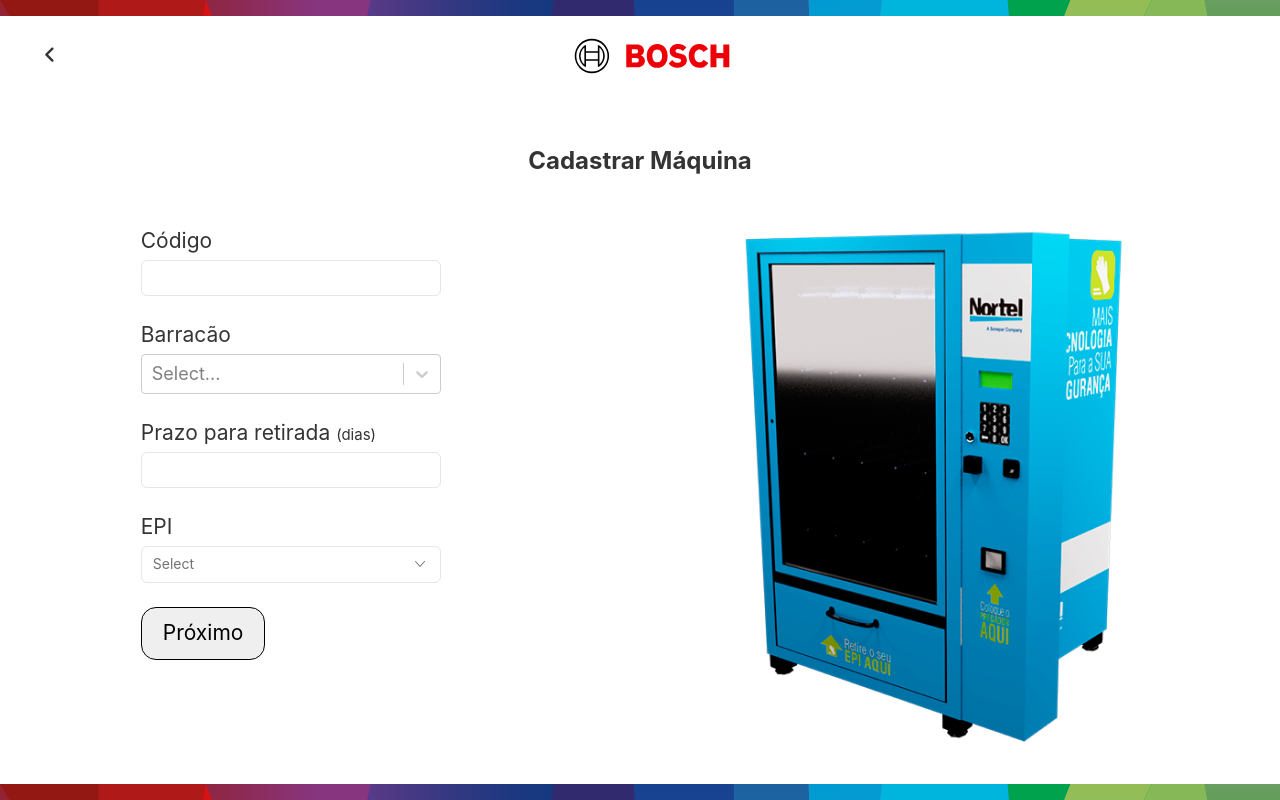
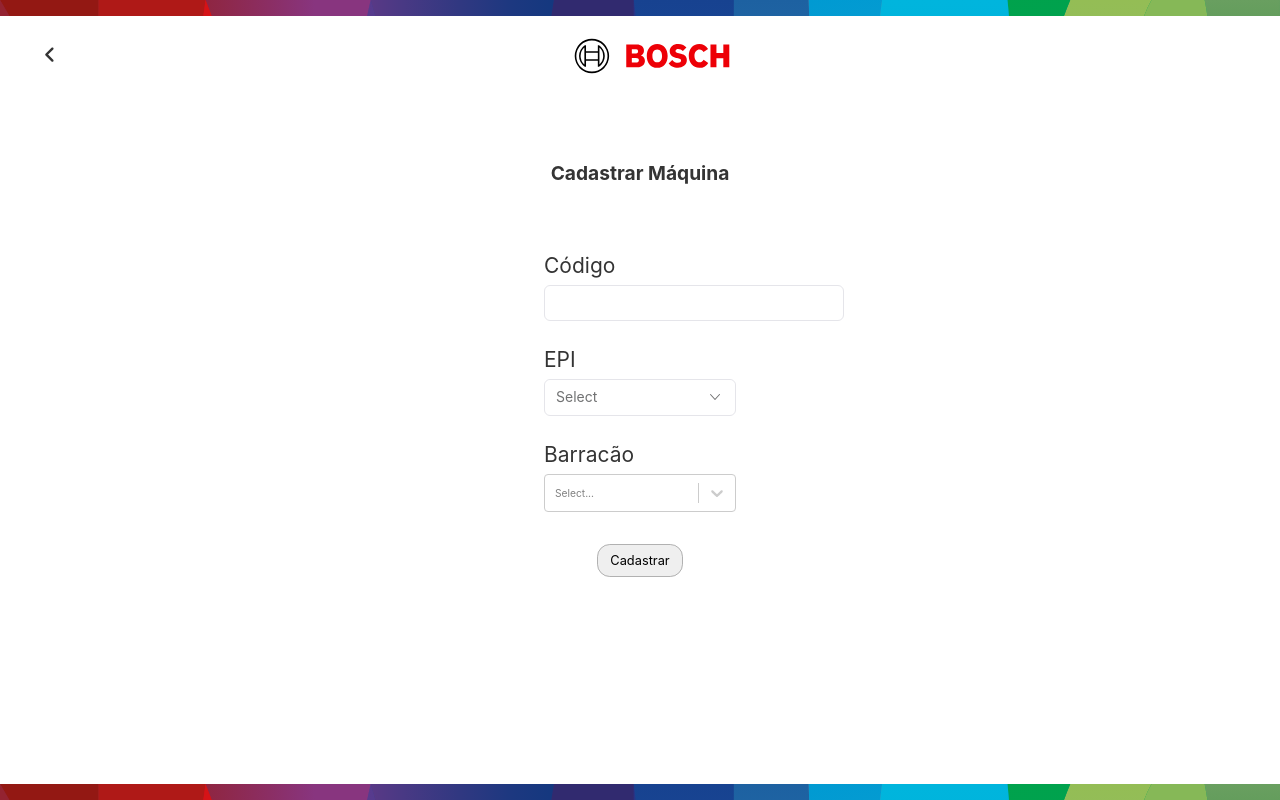
Before and after one commit to m4ite/New-EPI, a React (Create React App) app in the folder frontend/: page /NewMaquina in a window 1280 px wide. Built offline with nearby package versions, Linux system fonts and the light colour scheme.

Commit message:
new maquina with modal

```diff
--- a/frontend/src/pages/adm/ListagemMaquinas/ListagemMaquina.js
+++ b/frontend/src/pages/adm/ListagemMaquinas/ListagemMaquina.js
@@ -93,11 +93,13 @@
     return (
         <>
             <Nav />
+            <Button className={styles.new} href="NewMaquina">
+                <FontAwesomeIcon icon={faPlus} />
+                nova máquina
+            </Button>
+
             <div className={styles.rec}>
-                <Button className={styles.new} href="NewMaquina">
-                    <FontAwesomeIcon icon={faPlus} />
-                    nova máquina
-                </Button>
+
                 <CompactTable columns={COLUMNS} data={data} theme={theme} pagination={pagination} />
                 <span className={styles.pages}>
                     {" "}
--- a/frontend/src/pages/adm/ListagemMaquinas/style.module.css
+++ b/frontend/src/pages/adm/ListagemMaquinas/style.module.css
@@ -1,17 +1,21 @@
 .new{
-    font-size: 18px;
-    padding: .5em;
-    width: 15%;
+    font-size: 2vw;
+    padding: .5%;
+    width: 10%;
     justify-content: space-around;
     color: black;
-    border-radius: 15px;
-    border: 1px solid black;
-    float: right;
+    border-radius: 1vw;
+    border: 1px solid rgb(219, 219, 219);
+    position: fixed;
+    right: 3vw;
 }
 
 .rec {
     width: 50%;
     margin: 0 auto;
+    position: relative;
+    top: 50%;
+    transform: translateY(50%);
 }
 .delete{
     background-color: #F01515;
--- a/frontend/src/pages/adm/newMaquina/newMaquina.js
+++ b/frontend/src/pages/adm/newMaquina/newMaquina.js
@@ -1,14 +1,12 @@
 import styles from "./style.module.css"
-
 import { useNavigate } from "react-router-dom"
+import { useState } from 'react';
 
 import Nav from "../../../components/nav"
 import Footer from "../../../components/footer"
 
-import { Form, TagPicker } from 'rsuite'
+import { Form, TagPicker, Modal, Button, InputGroup } from 'rsuite'
 import Select from 'react-select'
-
-import newMaquina from "./newMaquina.png"
 
 function NewMaquina() {
 
@@ -24,37 +22,62 @@
         item => ({ label: item, value: item })
     );
 
+    const [open, setOpen] = useState(false);
+    const handleOpen = () => setOpen(true);
+    const handleClose = () => setOpen(false);
 
     return (
         <>
             <Nav />
-
             <p className={styles.t}>Cadastrar Máquina</p>
-            <div className={styles.all}>
-                <Form>
+            <Form className={styles.form}>
                 <Form.Group controlId="email">
                     <Form.ControlLabel>Código</Form.ControlLabel>
                     <Form.Control name="codigo" />
                 </Form.Group>
-                    <Form.Group controlId="name">
-                        <Form.ControlLabel>Barracão</Form.ControlLabel>
-                        <Select options={options1} className={styles.select}/>
-                    </Form.Group>
-                    <Form.Group controlId="email">
-                        <Form.ControlLabel>Prazo para retirada <span style={{ fontSize: "15px" }}>(dias)</span></Form.ControlLabel>
-                        <Form.Control name="prazo" type="number" />
-                    </Form.Group>
+
                 <Form.Group>
                     <Form.ControlLabel>EPI</Form.ControlLabel>
                     <TagPicker data={data} style={{ width: 300 }} />
                 </Form.Group>
-                    <button className={styles.cadastrar} onClick={() => Navigate("/NewMaquina2")}>Próximo</button>
+
+                <Form.Group controlId="name">
+                    <Form.ControlLabel>Barracão</Form.ControlLabel>
+                    <Select options={options1} className={styles.select} />
+                </Form.Group>
             </Form>
-                <img src={newMaquina}></img>
+            <div className={styles.btt}>
+                <button className={styles.cadastrar} onClick={handleOpen} >Cadastrar</button>
             </div>
 
             <Footer />
 
+
+            <Modal open={open} onClose={handleClose} >
+                <Modal.Body>
+                    <Form className={styles.forms} fluid>
+                        <p className={styles.Label}>Protetor Auricular</p>
+                        <div className={styles.line}>
+                            <span className={styles.qtd}>Qtd</span>
+                            <Form.Control name="sla" className={styles.f}/>
+                        </div>
+
+                        <p className={styles.Label}>Óculos</p>
+                        <div className={styles.line}>
+                        <span className={styles.qtd}>Qtd</span>
+                            <Form.Control name="sla2" className={styles.f}/>
+                        </div>
+                    </Form>
+                </Modal.Body>
+                <Modal.Footer>
+                    <Button onClick={handleClose} appearance="primary">
+                        Ok
+                    </Button>
+                    <Button onClick={handleClose} appearance="subtle">
+                        Cancel
+                    </Button>
+                </Modal.Footer>
+            </Modal>
         </>
     )
 }
--- a/frontend/src/pages/adm/newMaquina/style.module.css
+++ b/frontend/src/pages/adm/newMaquina/style.module.css
@@ -1,28 +1,53 @@
-.all{
-    display: flex;
-    width: 100%;
-    justify-content: space-around;
+.form {
+    width: 15%;
+    margin: 0 auto;
 }
 
+.cadastrar {
+    border: 1px solid rgb(177, 177, 177);
+    border-radius: 1vw;
+    padding-inline: 1vw;
+    padding-block: .5vw;
+    color: black;
+    text-align: center;
+    font-size: 1vw;
 
-.cadastrar{
-    border: 1px solid black;
-    border-radius: 15px;
-    padding-inline: 1em;
-    padding-block: .5em;
-    color: black;
-    align-self: center;
 }
 
 .t {
     font-weight: 700;
-    font-size: x-large;
+    font-size: 1.5vw;
     text-align: center;
-    margin-bottom: 2em;
-    margin-top: 2em;
+    margin-bottom: 5%;
+    margin-top: 5%;
 }
 
 
-.select{
-    font-size: large;
+.select {
+    font-size: .8vw;
 }
+
+.btt {
+    display: flex;
+    justify-content: center;
+    align-items: center;
+    margin-top: 2.5vw;
+}
+
+.qtd{
+    color: gray;
+}
+
+.line{
+    display: flex;
+    flex-direction: row;
+}
+
+.forms{
+    width: 55%;
+    margin: 0 auto;
+}
+
+.f {
+    margin-bottom: 3vw;
+}
--- a/frontend/src/pages/removes/style.module.css
+++ b/frontend/src/pages/removes/style.module.css
@@ -35,13 +35,7 @@
     margin: 0 auto;
 }
 
-.dialog {
-    max-width: 10vw;
-    border: 0;
-    border-radius: 0.5vw;
-    box-shadow: hsl(0 0% 0% / 10%) 0 0 0.5rem 0.25rem;
-    position: relative;
-}
+
 
 .t {
     font-weight: 700;
```
Also changed, not shown: frontend/src/pages/adm/newMaquina/newMaquina.png (deleted). Lines whose indentation alone changed are shown as unchanged.
